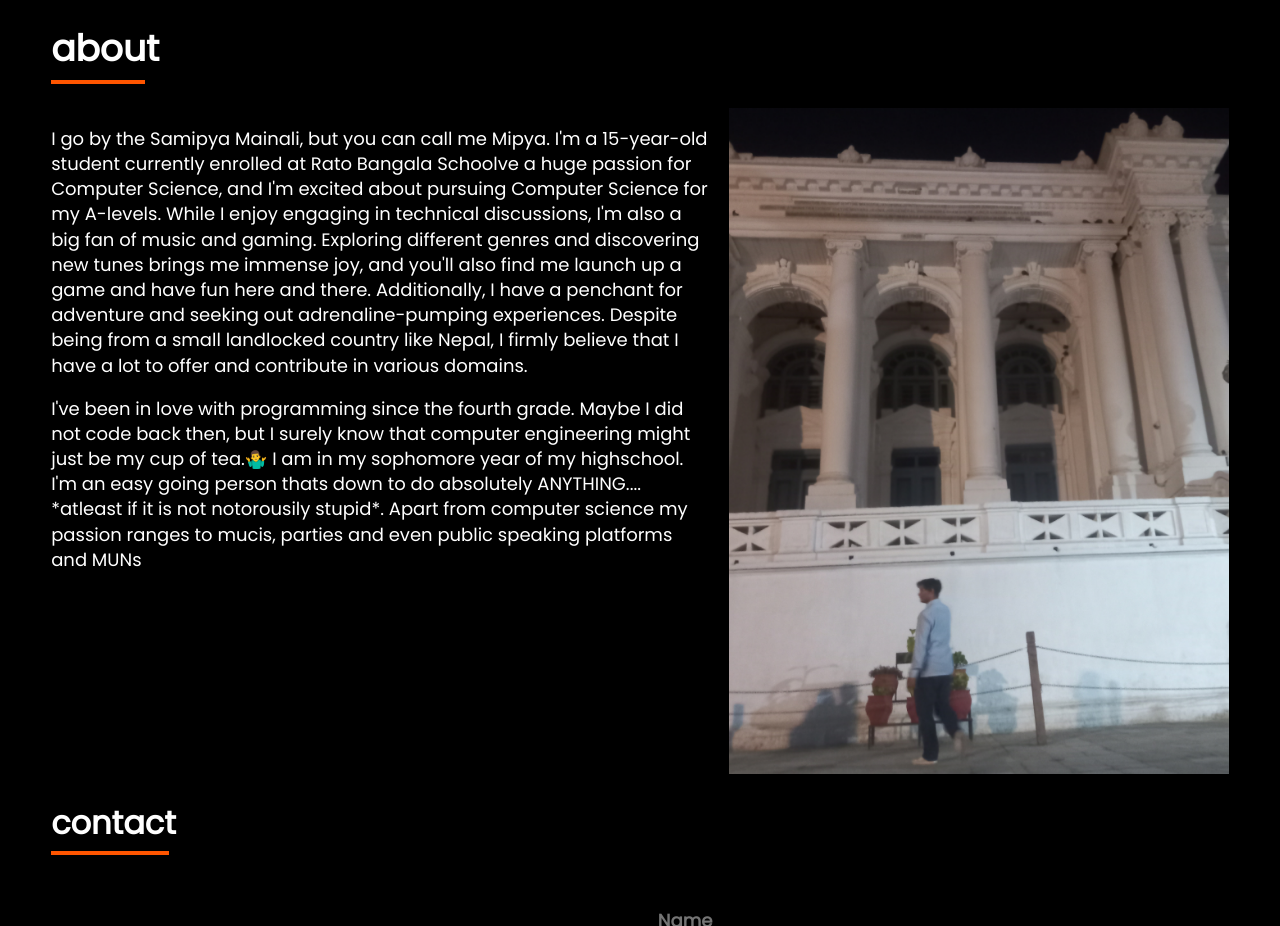
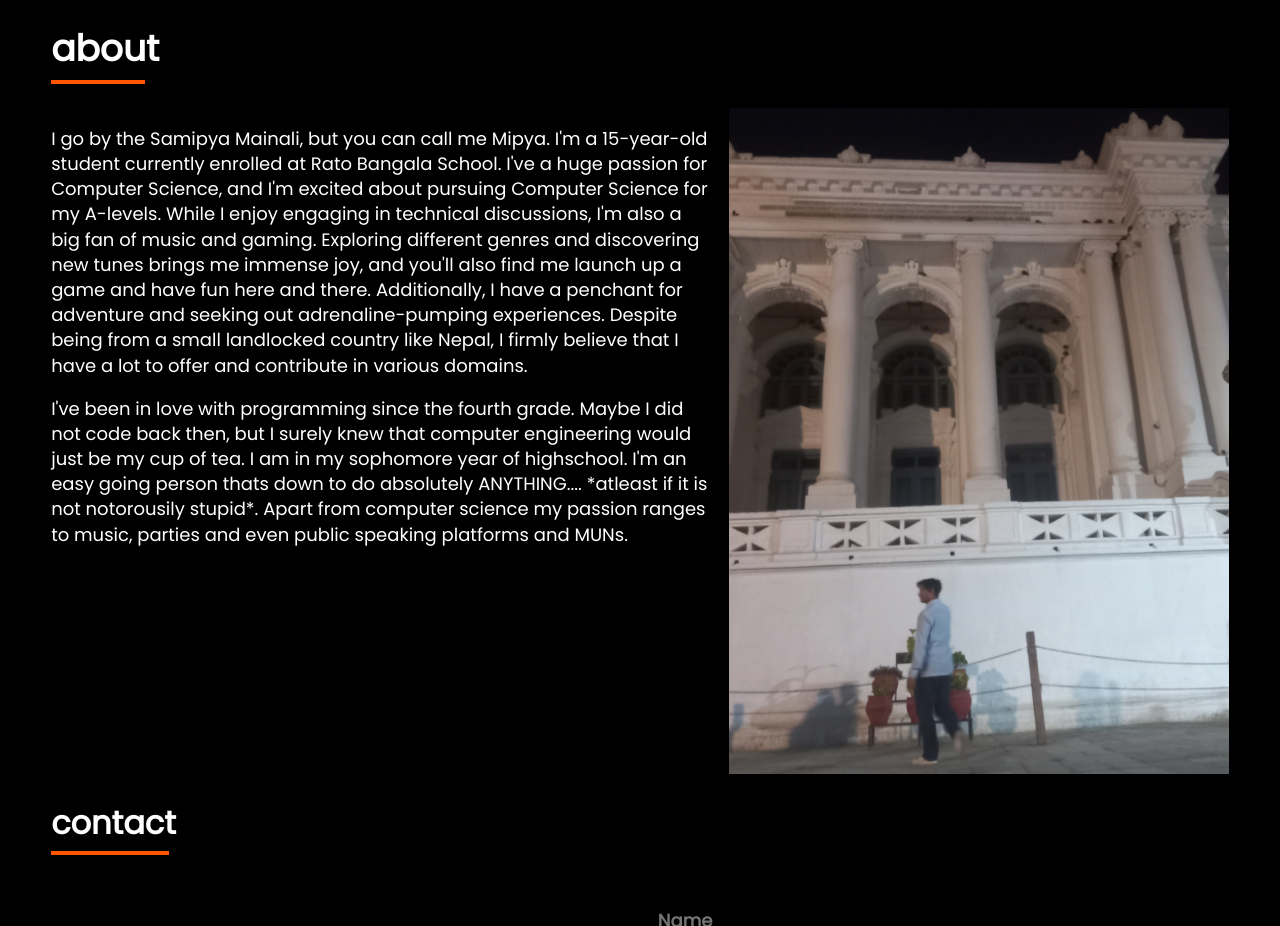
Before and after one commit to MrMipya/mrmipya.github.io, a website built with webpack: page index.html in a window 1280 px wide. Shown: the part 2000-2926 px from the top of the page. Built offline with nearby package versions, Linux system fonts and the light colour scheme.

Commit message:
changed the gramatical error in #bio

```diff
--- a/index.html
+++ b/index.html
@@ -153,8 +153,8 @@
         <div id="about-me">
           <p>
             I go by the Samipya Mainali, but you can call me Mipya. I'm a
-            15-year-old student currently enrolled at Rato Bangala Schoolve a
-            huge passion for Computer Science, and I'm excited about pursuing
+            15-year-old student currently enrolled at Rato Bangala School. I've
+            a huge passion for Computer Science, and I'm excited about pursuing
             Computer Science for my A-levels. While I enjoy engaging in
             technical discussions, I'm also a big fan of music and gaming.
             Exploring different genres and discovering new tunes brings me
@@ -166,12 +166,12 @@
           </p>
           <p>
             I've been in love with programming since the fourth grade. Maybe I
-            did not code back then, but I surely know that computer engineering
-            might just be my cup of tea.🤷‍♂️ I am in my sophomore year of my
+            did not code back then, but I surely knew that computer engineering
+            would just be my cup of tea. I am in my sophomore year of
             highschool. I'm an easy going person thats down to do absolutely
             ANYTHING.... *atleast if it is not notorousily stupid*. Apart from
-            computer science my passion ranges to mucis, parties and even public
-            speaking platforms and MUNs
+            computer science my passion ranges to music, parties and even public
+            speaking platforms and MUNs.
           </p>
         </div>
         <div id="about-pics">
```
